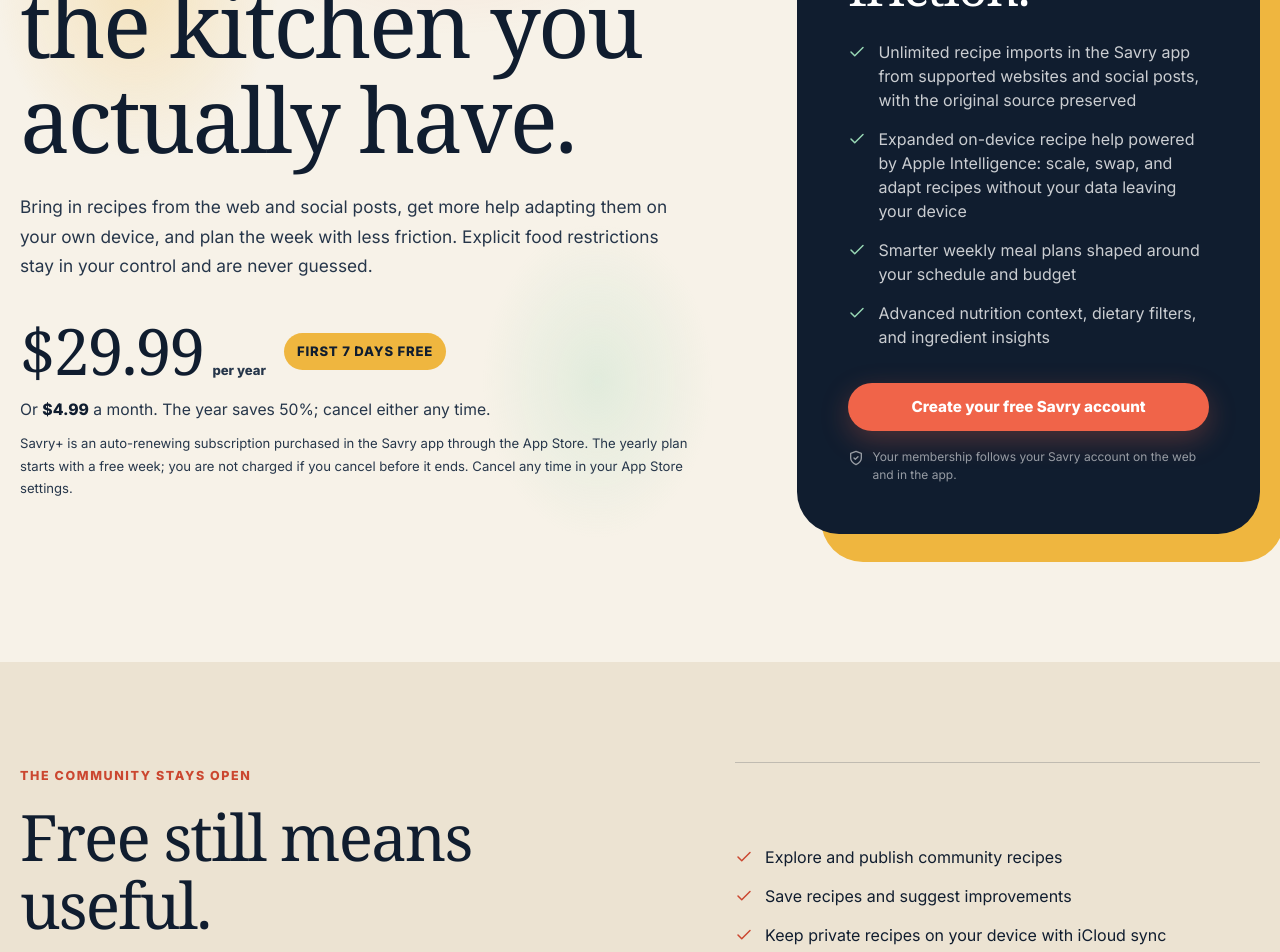
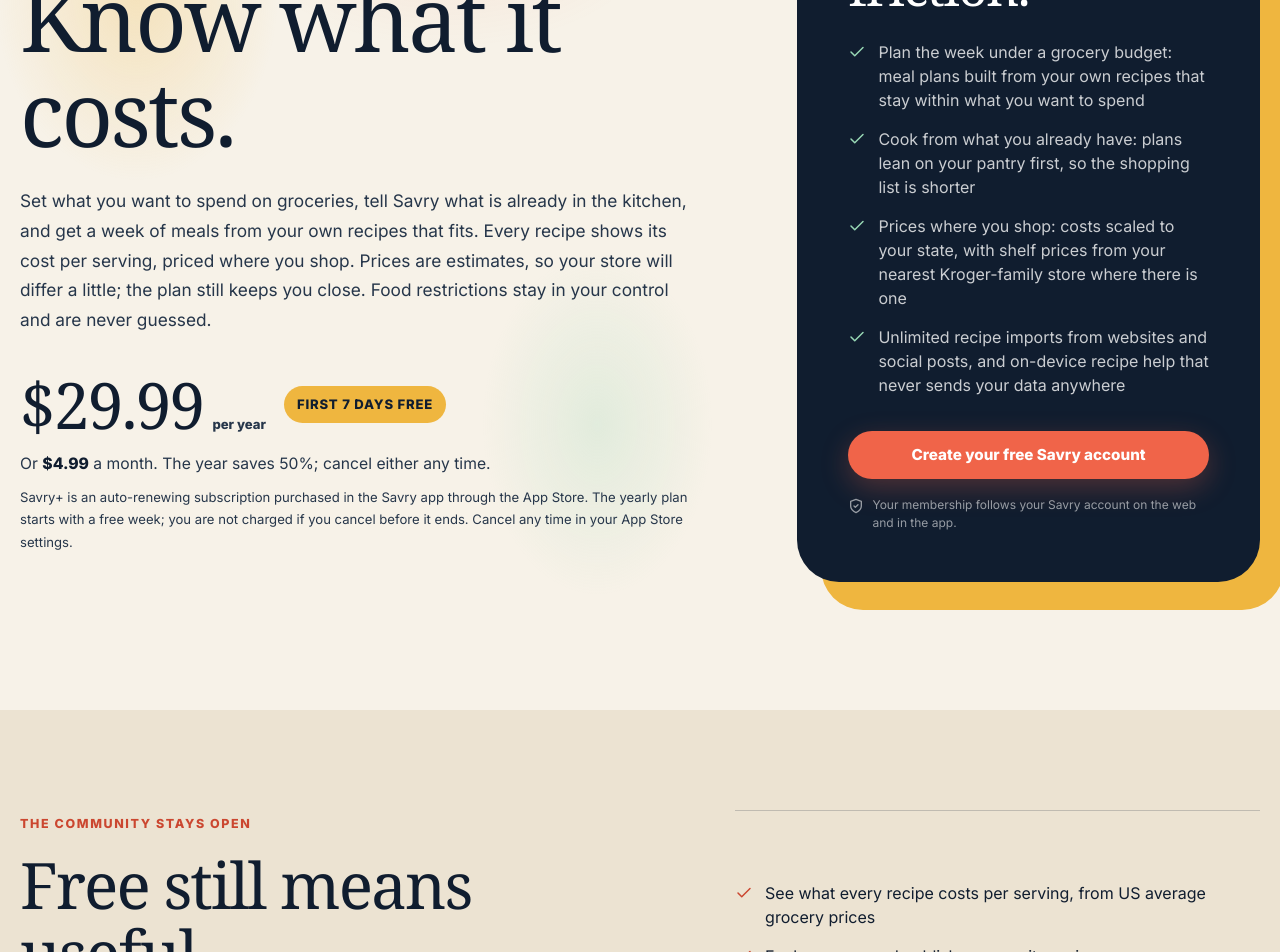
Before and after one commit to blahmonsterllc/savryweb, a Next.js app: page /savry-plus in a window 1280 px wide. Shown: the part 400-1352 px from the top of the page. Built offline with nearby package versions, Linux system fonts and the light colour scheme; no server answers.

Commit message:
Savry+ is the plan-the-week-on-a-budget membership
Co-Authored-By: Claude Opus 5.5 <noreply@anthropic.com>

```diff
--- a/app/savry-plus/page.tsx
+++ b/app/savry-plus/page.tsx
@@ -6,20 +6,20 @@ import PlusCallToAction from '@/components/PlusCallToAction'
 
 export const metadata: Metadata = {
   title: 'Savry+ Membership',
-  description: 'Meet Savry+, the membership for unlimited recipe imports, expanded on-device recipe help, and smarter weekly plans. $4.99 a month or $29.99 a year, with a free week to start.',
+  description: 'Savry+ plans your week of meals under a grocery budget, using what is already in your kitchen and prices where you shop. $4.99 a month or $29.99 a year, with a free week to start.',
   alternates: { canonical: `${SITE_URL}/savry-plus` },
 }
 
 const plusFeatures = [
-  'Unlimited recipe imports in the Savry app from supported websites and social posts, with the original source preserved',
-  'Expanded on-device recipe help powered by Apple Intelligence: scale, swap, and adapt recipes without your data leaving your device',
-  'Smarter weekly meal plans shaped around your schedule and budget',
-  'Advanced nutrition context, dietary filters, and ingredient insights',
+  'Plan the week under a grocery budget: meal plans built from your own recipes that stay within what you want to spend',
+  'Cook from what you already have: plans lean on your pantry first, so the shopping list is shorter',
+  'Prices where you shop: costs scaled to your state, with shelf prices from your nearest Kroger-family store where there is one',
+  'Unlimited recipe imports from websites and social posts, and on-device recipe help that never sends your data anywhere',
 ]
 
 const freeFeatures = [
-  'Explore and publish community recipes',
-  'Save recipes and suggest improvements',
+  'See what every recipe costs per serving, from US average grocery prices',
+  'Explore, save and publish community recipes',
   'Keep private recipes on your device with iCloud sync',
 ]
 
@@ -29,8 +29,8 @@ export default function SavryPlusPage() {
       <section className="plus-hero site-shell">
         <div className="plus-hero__copy">
           <span className="eyebrow">Savry+ membership</span>
-          <h1>More help for the kitchen you actually have.</h1>
-          <p>Bring in recipes from the web and social posts, get more help adapting them on your own device, and plan the week with less friction. Explicit food restrictions stay in your control and are never guessed.</p>
+          <h1>Plan the week. Know what it costs.</h1>
+          <p>Set what you want to spend on groceries, tell Savry what is already in the kitchen, and get a week of meals from your own recipes that fits. Every recipe shows its cost per serving, priced where you shop. Prices are estimates, so your store will differ a little; the plan still keeps you close. Food restrictions stay in your control and are never guessed.</p>
           <div className="plus-hero__actions">
             <span className="plus-price"><strong>$29.99</strong><span>per year</span></span>
             <span className="plus-badge">First 7 days free</span>
--- a/app/terms/page.tsx
+++ b/app/terms/page.tsx
@@ -87,7 +87,7 @@ export default function TermsOfService() {
           <li>The yearly plan may begin with a free trial where Apple offers one. If you do not cancel at least 24 hours before the trial ends, the yearly price is charged when it ends. A free trial is available once per Apple ID.</li>
           <li>Your membership renews automatically each month or year at the then-current price unless you cancel at least 24 hours before the end of the current period. Manage or cancel it in your App Store subscription settings; deleting the app does not cancel a subscription.</li>
           <li>Refunds are handled by Apple under App Store policies; Savry cannot issue App Store refunds directly.</li>
-          <li>Member features include unlimited imports in the app, expanded on-device recipe help, smarter weekly plans, and advanced nutrition context. Your membership follows your Savry account.</li>
+          <li>Member features include weekly meal plans built around a grocery budget and your pantry, prices scaled to where you shop, unlimited imports in the app, and expanded on-device recipe help. Recipe costs are estimates from average and store prices; actual prices vary by store and week. Your membership follows your Savry account.</li>
           <li>If we change the price, Apple will notify you and ask for your agreement before the change applies to you.</li>
         </ul>
       </section>
```
